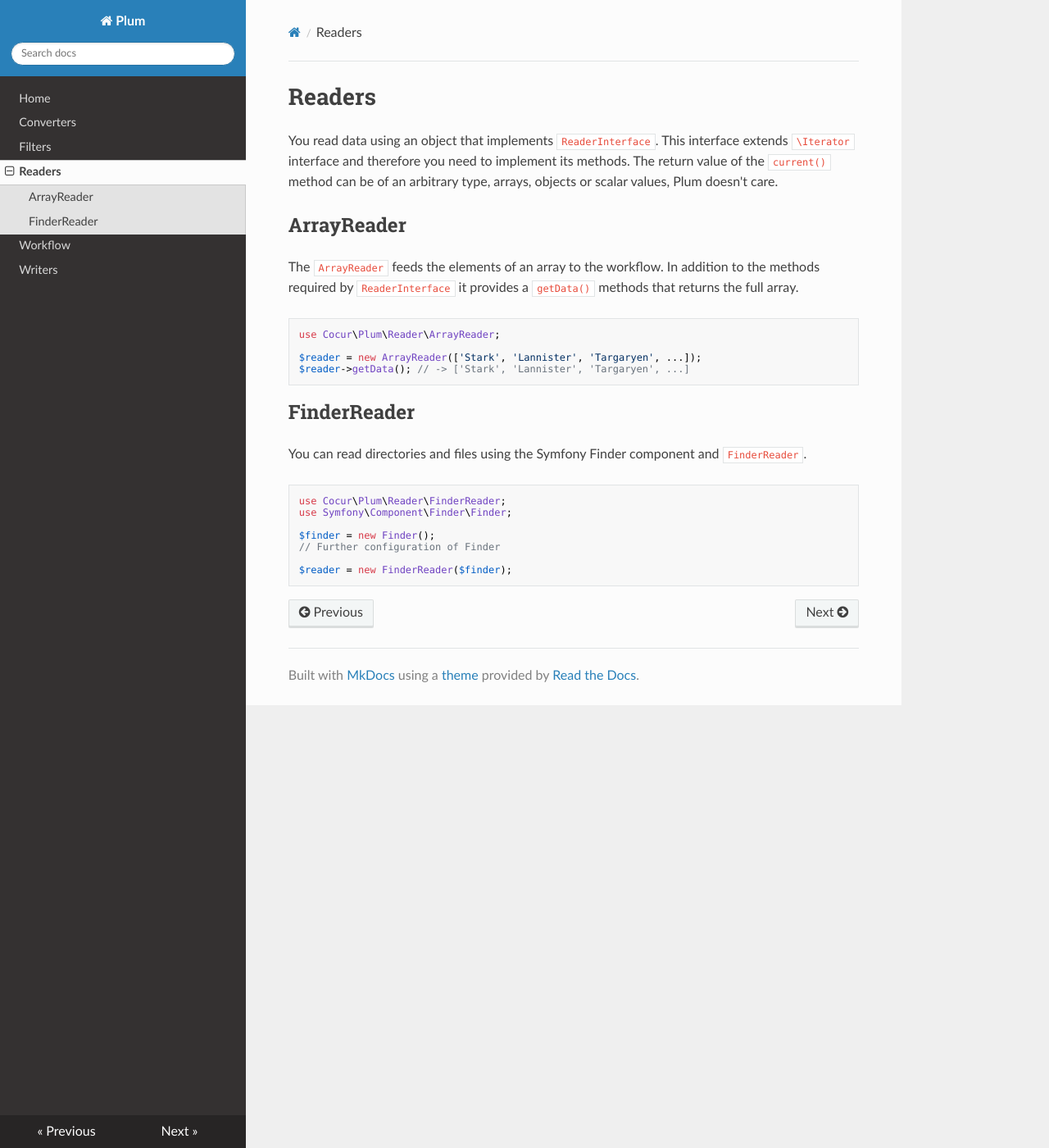
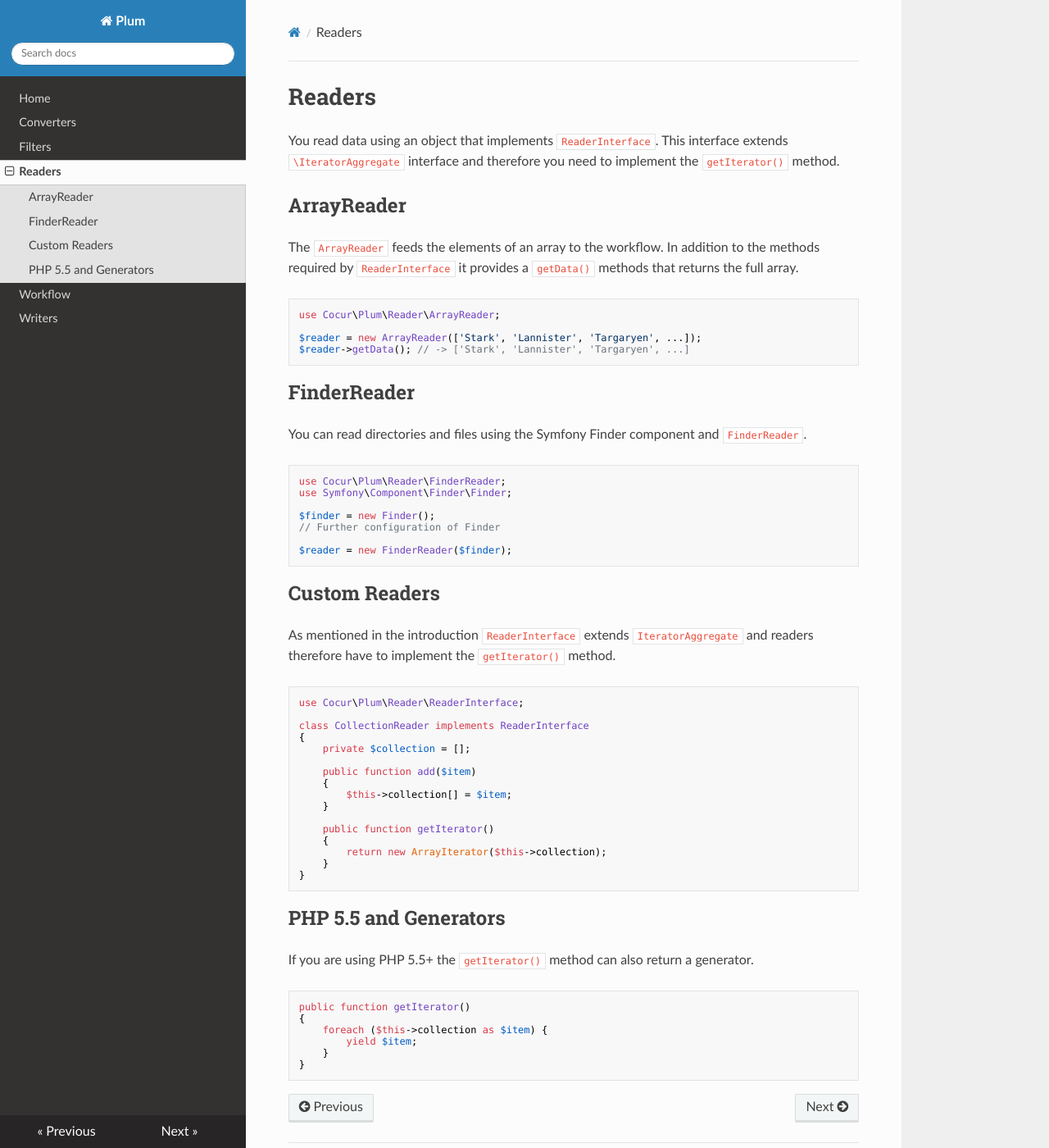
Before and after one commit to plumphp/plum, an MkDocs documentation site: the page built from docs/readers.md, in a window 1280 px wide and 1400 px high. Shown: the whole window at 82% size. Built offline with MkDocs 1.6.1, drawn with Linux system fonts in a browser that asks for light colours; nearby versions of some CDN libraries.

Commit message:
Update docs

````diff
--- a/docs/readers.md
+++ b/docs/readers.md
@@ -1,9 +1,8 @@
 Readers
 =======
 
-You read data using an object that implements `ReaderInterface`. This interface extends `\Iterator` interface and
-therefore you need to implement its methods. The return value of the `current()` method can be of an arbitrary type,
-arrays, objects or scalar values, Plum doesn't care.
+You read data using an object that implements `ReaderInterface`. This interface extends `\IteratorAggregate` interface
+and therefore you need to implement the `getIterator()` method.
 
 ArrayReader
 -----------
@@ -32,3 +31,42 @@ $finder = new Finder();
 
 $reader = new FinderReader($finder);
 ```
+
+Custom Readers
+--------------
+
+As mentioned in the introduction `ReaderInterface` extends `IteratorAggregate` and readers therefore have to
+implement the `getIterator()` method.
+
+```php
+use Cocur\Plum\Reader\ReaderInterface;
+
+class CollectionReader implements ReaderInterface
+{
+    private $collection = [];
+
+    public function add($item)
+    {
+        $this->collection[] = $item;
+    }
+
+    public function getIterator()
+    {
+        return new ArrayIterator($this->collection);
+    }
+}
+```
+
+PHP 5.5 and Generators
+----------------------
+
+If you are using PHP 5.5+ the `getIterator()` method can also return a generator.
+
+```php
+public function getIterator()
+{
+    foreach ($this->collection as $item) {
+        yield $item;
+    }
+}
+```
````
Also changed, not shown: docs/writers.md (+13 -0 lines).
